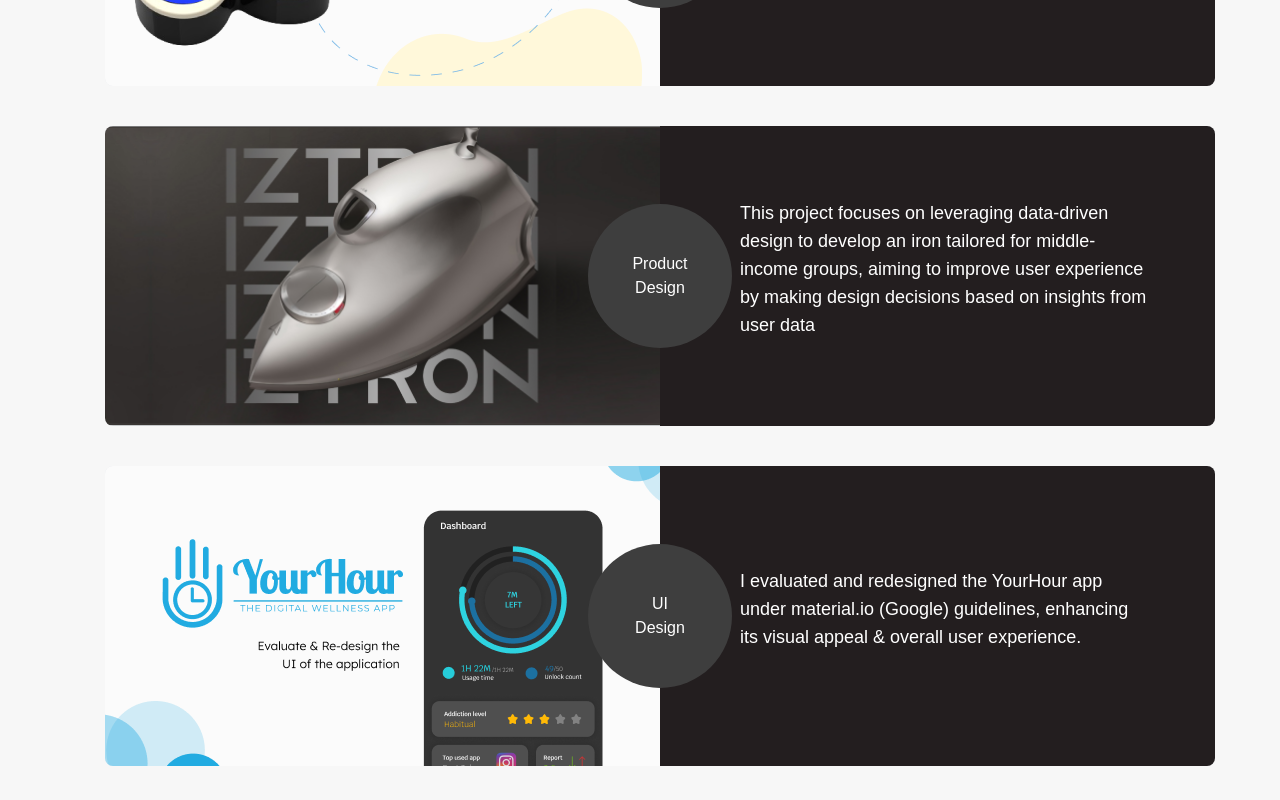
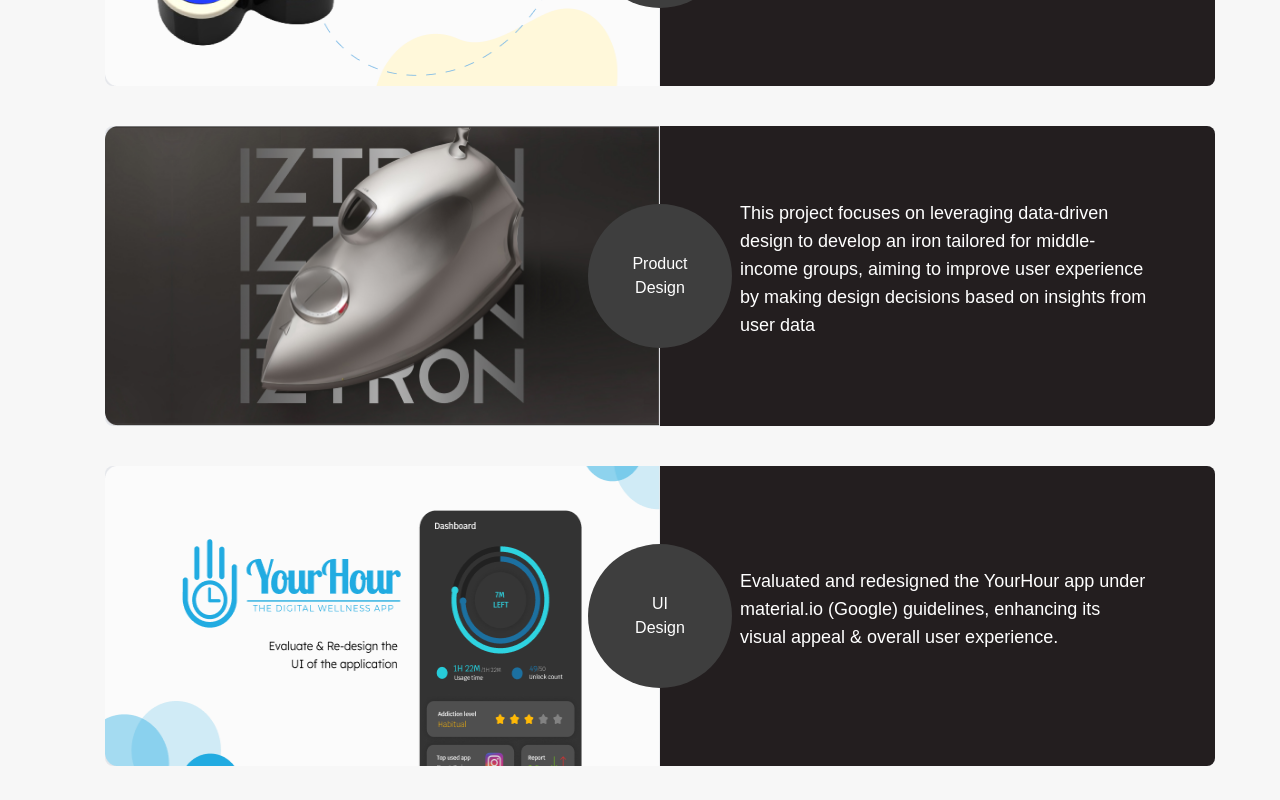
Before and after one commit to FernandezFigo105/Portfolio, a React (Create React App) app: page / in a window 1280 px wide. Shown: the part 2300-3100 px from the top of the page. Built offline with nearby package versions, Linux system fonts and the light colour scheme.

Commit message:
eighth  commit

```diff
--- a/src/pages/Projects.js
+++ b/src/pages/Projects.js
@@ -31,7 +31,7 @@
     },
     {
       image: YourHour,
-      description: "I evaluated and redesigned the YourHour app under material.io (Google) guidelines, enhancing its visual appeal & overall user experience.",
+      description: "Evaluated and redesigned the YourHour app under material.io (Google) guidelines, enhancing its visual appeal & overall user experience.",
       badge: "UI Design",
       link: "/projects/your-hour",
     },
@@ -67,12 +67,12 @@
     }`}
     onClick={() => handleCardClick(project.link)}
   >
-    <div className="w-full lg:w-1/2 h-[120px] sm:h-[200px] lg:h-auto">
-      <img src={project.image} className="h-full w-full object-cover" alt="Project" />
-    </div>
+   <div className="w-full lg:w-1/2 h-[150px] sm:h-[200px] lg:h-auto">
+  <img src={project.image} className="h-full w-full object-" alt="Project" />
+</div>
 
     <div className="w-full lg:w-1/2 bg-[#231E1F] lg:h-[300px] h-[150px] p-4 sm:p-6 lg:pl-10 lg:pr-6 lg:pt-[10px] flex items-center justify-center">
-      <h2 className="text-[12px] font-thin sm:text-md lg:text-lg text-white text-left lg:px-[40px] font-Lexend">
+      <h2 className="text-[12px] font-extralight sm:text-md lg:text-lg text-white text-left lg:px-[40px] font-Lexend">
         {project.description}
       </h2>
     </div>
```
